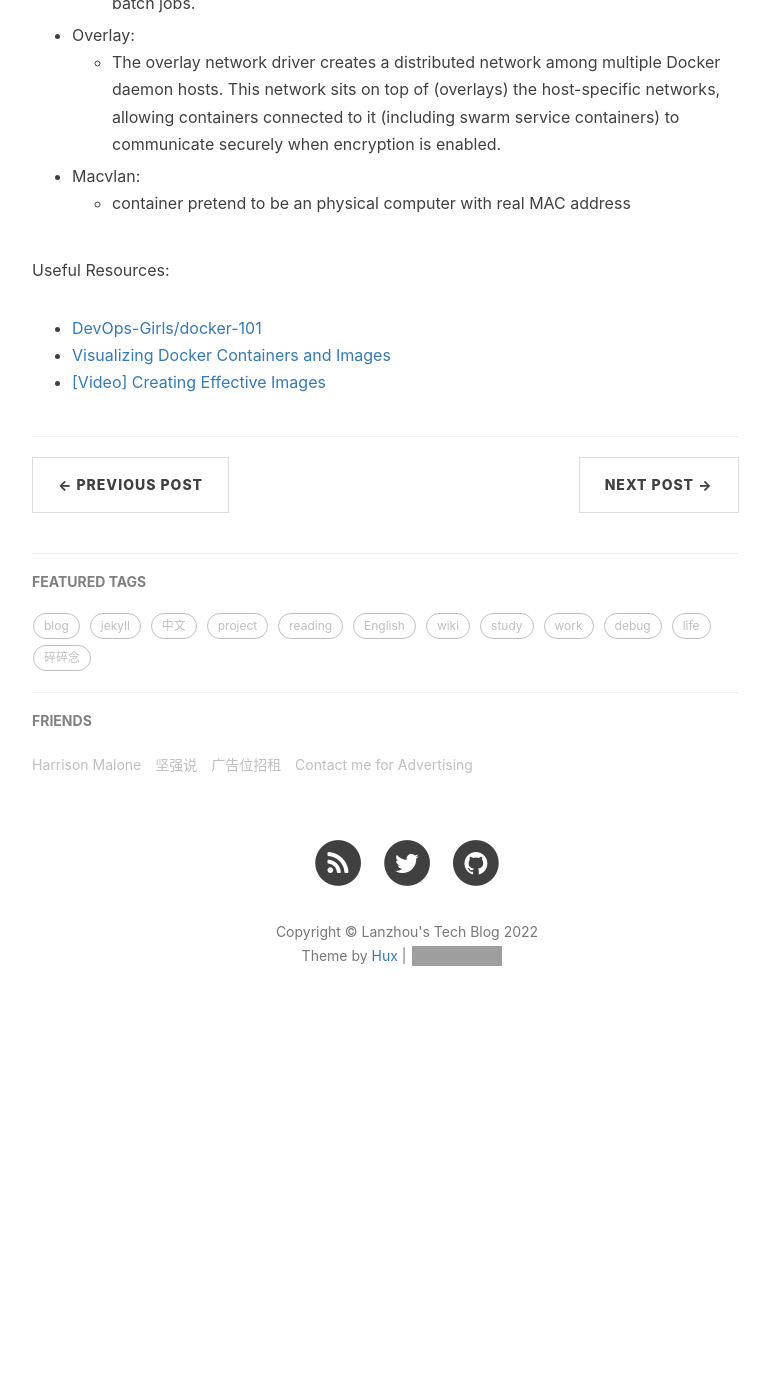
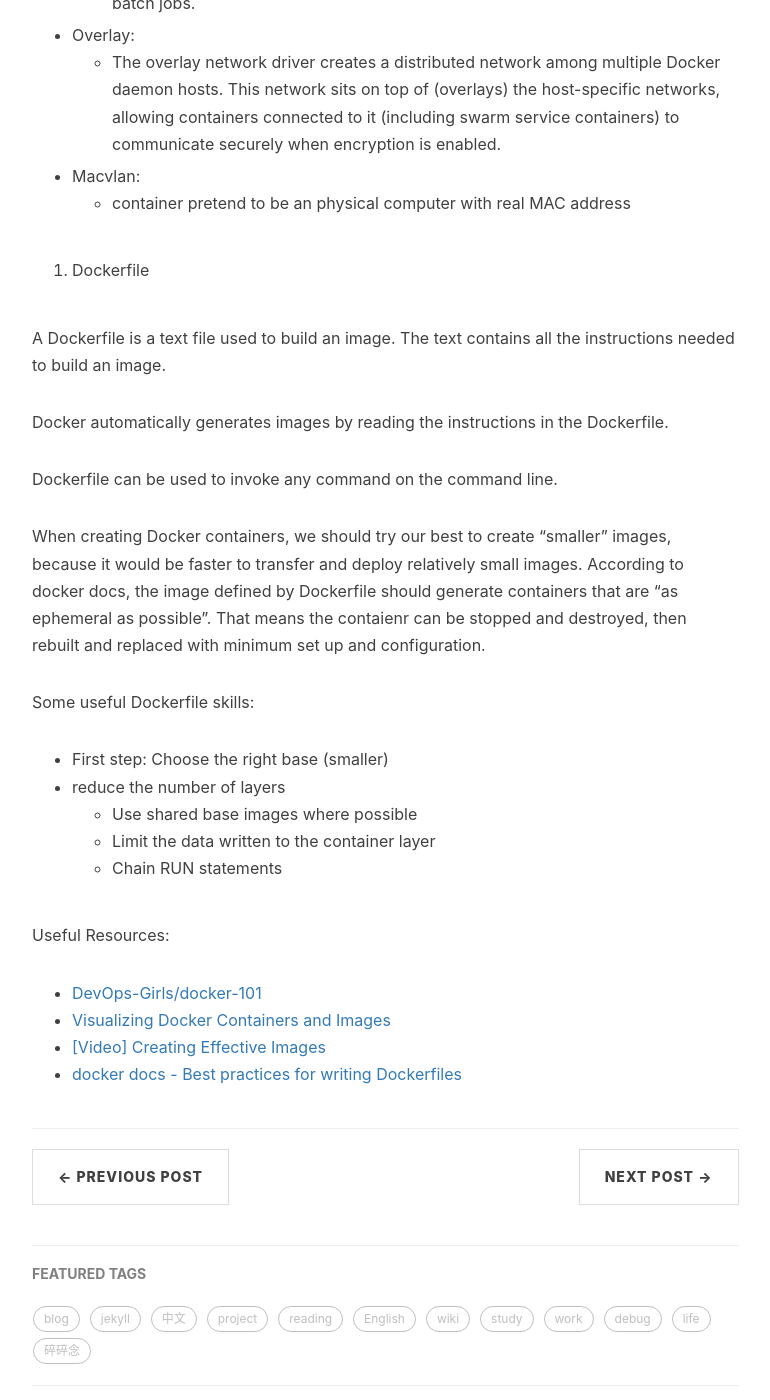
Before and after one commit to Lanzhou-J/Lanzhou-J.github.io, a Jekyll site: the page built from _posts/2022-02-15-DevOps-05-Docker.md, in a window 1280 px wide and 1400 px high, scrolled down 6014 px. Shown: the whole window, without its empty margins (233-1003 px from the left). Built offline with Jekyll 4.4.1, drawn with Linux system fonts in a browser that asks for light colours; nearby versions of some CDN libraries; comment, search, counter and statistics services are not loaded; before the commit the page ends 7074 px from its top, so only the background shows below that; grey boxes are pictures that could not be loaded.

Commit message:
add Dockerfile

```diff
--- a/_posts/2022-02-15-DevOps-05-Docker.md
+++ b/_posts/2022-02-15-DevOps-05-Docker.md
@@ -116,8 +116,26 @@ The reason why Docker is so powerful, so popular is that multiple isolated docke
 - Macvlan:
     - container pretend to be an physical computer with real MAC address
 
+6. Dockerfile
+
+A Dockerfile is a text file used to build an image. The text contains all the instructions needed to build an image.
+
+Docker automatically generates images by reading the instructions in the Dockerfile.
+
+Dockerfile can be used to invoke any command on the command line.
+
+When creating Docker containers, we should try our best to create "smaller" images, because it would be faster to transfer and deploy relatively small images. According to docker docs, the image defined by Dockerfile should generate containers that are "as ephemeral as possible". That means the contaienr can be stopped and destroyed, then rebuilt and replaced with minimum set up and configuration.
+
+Some useful Dockerfile skills:
+- First step: Choose the right base (smaller)
+- reduce the number of layers
+  - Use shared base images where possible
+  - Limit the data written to the container layer
+  - Chain RUN statements
+
 Useful Resources:
 
 - [DevOps-Girls/docker-101](https://github.com/DevOps-Girls/docker-101)
 - [Visualizing Docker Containers and Images](http://merrigrove.blogspot.com/2015/10/visualizing-docker-containers-and-images.html)
 - [[Video] Creating Effective Images](https://www.youtube.com/watch?v=pPsREQbf3PA)
+- [docker docs - Best practices for writing Dockerfiles](https://docs.docker.com/develop/develop-images/dockerfile_best-practices/)
```
